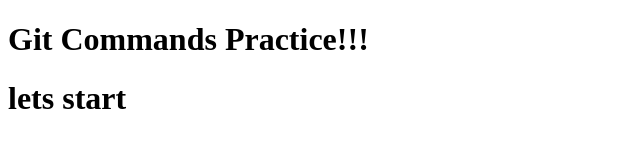
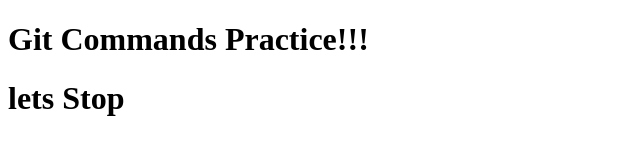
Before and after one commit to JanviJaiswani/Git_learner, a plain HTML site: page index.html in a window 1280 px wide. Shown: the full height of the page, 0-640 px from the left. Drawn offline with Linux system fonts and the light colour scheme.

Commit message:
Anshul's Changes

```diff
--- a/index.html
+++ b/index.html
@@ -7,6 +7,6 @@
 </head>
 <body>
     <h1>Git Commands Practice!!!</h1>
-    <h1>lets start</h1>
+    <h1>lets Stop</h1>
 </body>
 </html>
```
